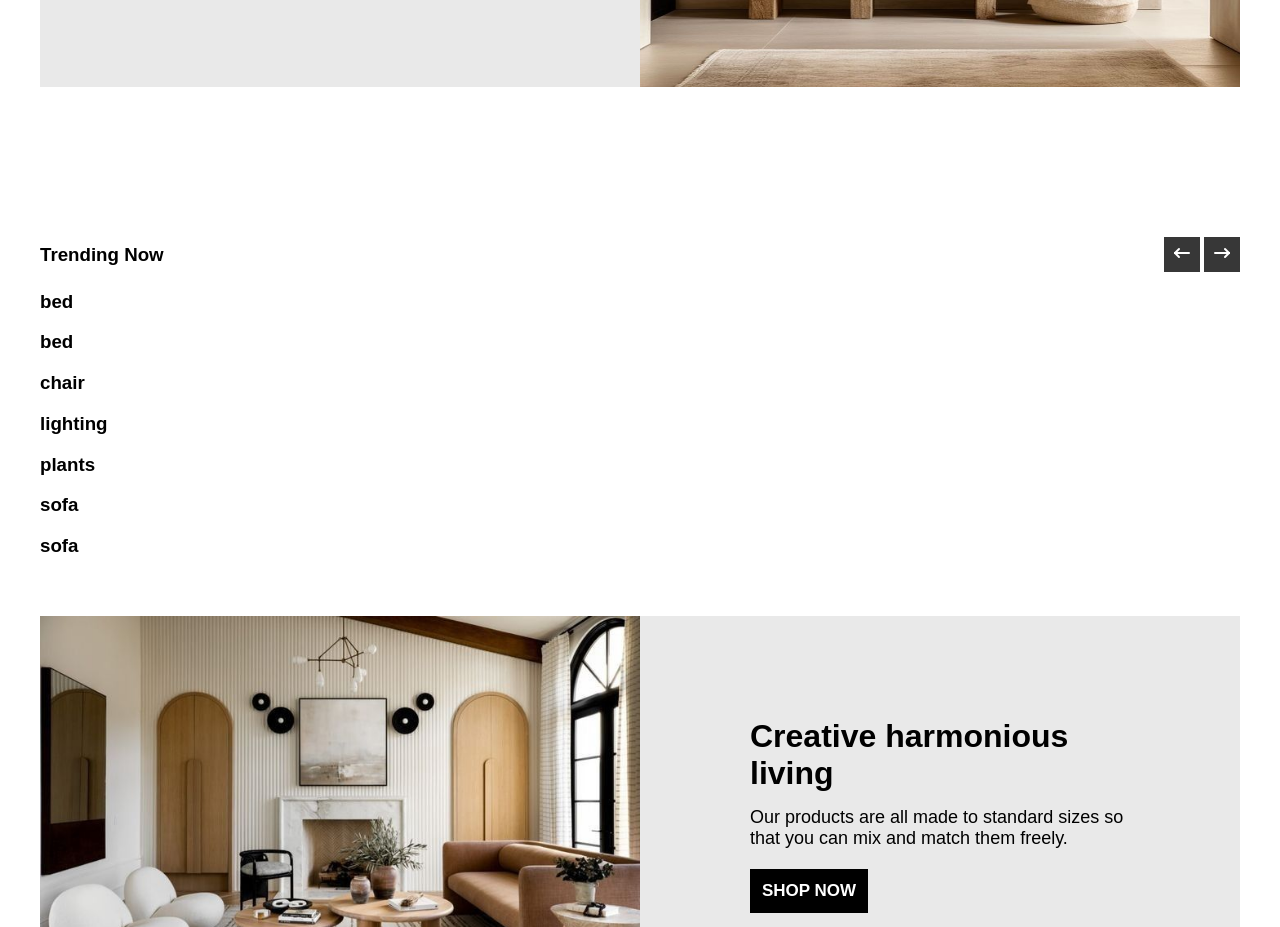
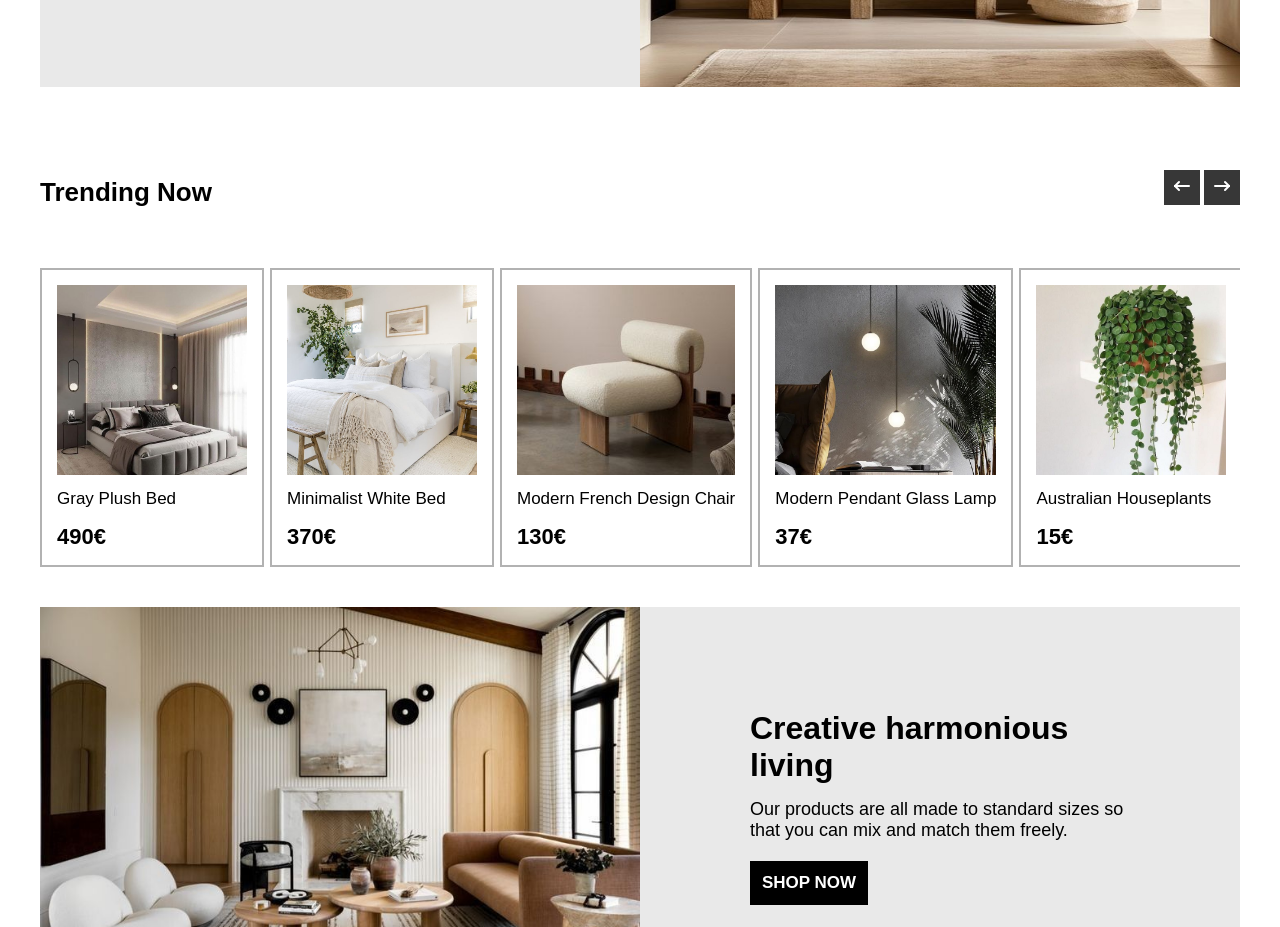
Before and after one commit to mhserrano/e-commerce, a React (Vite) app: page / in a window 1280 px wide. Shown: the part 1980-2907 px from the top of the page. Built offline with nearby package versions, Linux system fonts and the light colour scheme; a web font is replaced by a local one.

Commit message:
Added the trending items and finished the styling of the trending section

```diff
--- a/src/components/Categories.css
+++ b/src/components/Categories.css
@@ -35,7 +35,7 @@
   border: 2px solid rgb(0, 0, 0, 0.5);
 }
 
-/* category */
+/* Category and TrendingSlider */
 
 .products-container {
   max-width: 1200px;
--- a/src/components/TrendingItem.jsx
+++ b/src/components/TrendingItem.jsx
@@ -1,16 +1,22 @@
-import "./TrendingSlider.css";
-
 import { items } from "./AllData";
 
 function TrendingItem() {
   const trendingItem = items.filter((item) => item.trending === true);
 
   return (
-    <div className="item-container">
+    <>
       {trendingItem.map((item) => {
-        return <h3 key={item.id}>{item.category}</h3>;
+        return (
+          <div className="product" key={item.id}>
+            <img src={item.img} alt="product" />
+            <div className="product-details">
+              <p className="product-description">{item.description}</p>
+              <p className="price">{item.price}€</p>
+            </div>
+          </div>
+        );
       })}
-    </div>
+    </>
   );
 }
 
--- a/src/components/TrendingSlider.css
+++ b/src/components/TrendingSlider.css
@@ -1,11 +1,33 @@
+.trending-container {
+  max-width: 1200px;
+  margin: 0 auto;
+}
+.trending-row {
+  display: flex;
+  gap: 6px;
+  max-height: 320px;
+  overflow-x: scroll;
+  white-space: nowrap;
+  overscroll-behavior: smooth;
+  overflow-x: hidden;
+}
+.trending-row img {
+  min-width: 190px;
+  height: 190px;
+  width: 100%;
+  max-height: auto;
+  object-fit: cover;
+}
+
 .title-btns {
   display: flex;
   justify-content: space-between;
   align-items: center;
+  padding-bottom: 20px;
 }
-.title-btns h3 {
-  margin: 0;
-  text-transform: capitalize;
+.title-btns h2 {
+  margin: 50px 0 40px;
+  font-size: 26px;
 }
 
 .btns {
--- a/src/components/TrendingSlider.jsx
+++ b/src/components/TrendingSlider.jsx
@@ -1,13 +1,12 @@
 import "./TrendingSlider.css";
-
+import "./Categories.css";
 import { IconArrowNarrowLeft, IconArrowNarrowRight } from "@tabler/icons-react";
-import TrendingIcon from "./TrendingItem";
+import TrendingItem from "./TrendingItem";
 function TrendingSlider() {
   return (
     <div className="trending-container">
-      <div className="container">
       <div className="title-btns">
-          <h3>trending now</h3>
+        <h2>Trending Now</h2>
         <div className="btns">
           <button>
             <IconArrowNarrowLeft />
@@ -18,8 +17,7 @@ function TrendingSlider() {
         </div>
       </div>
       <div className="trending-row">
-          <TrendingIcon />
-        </div>
+        <TrendingItem />
       </div>
     </div>
   );
```
Lines whose indentation alone changed are shown as unchanged.
